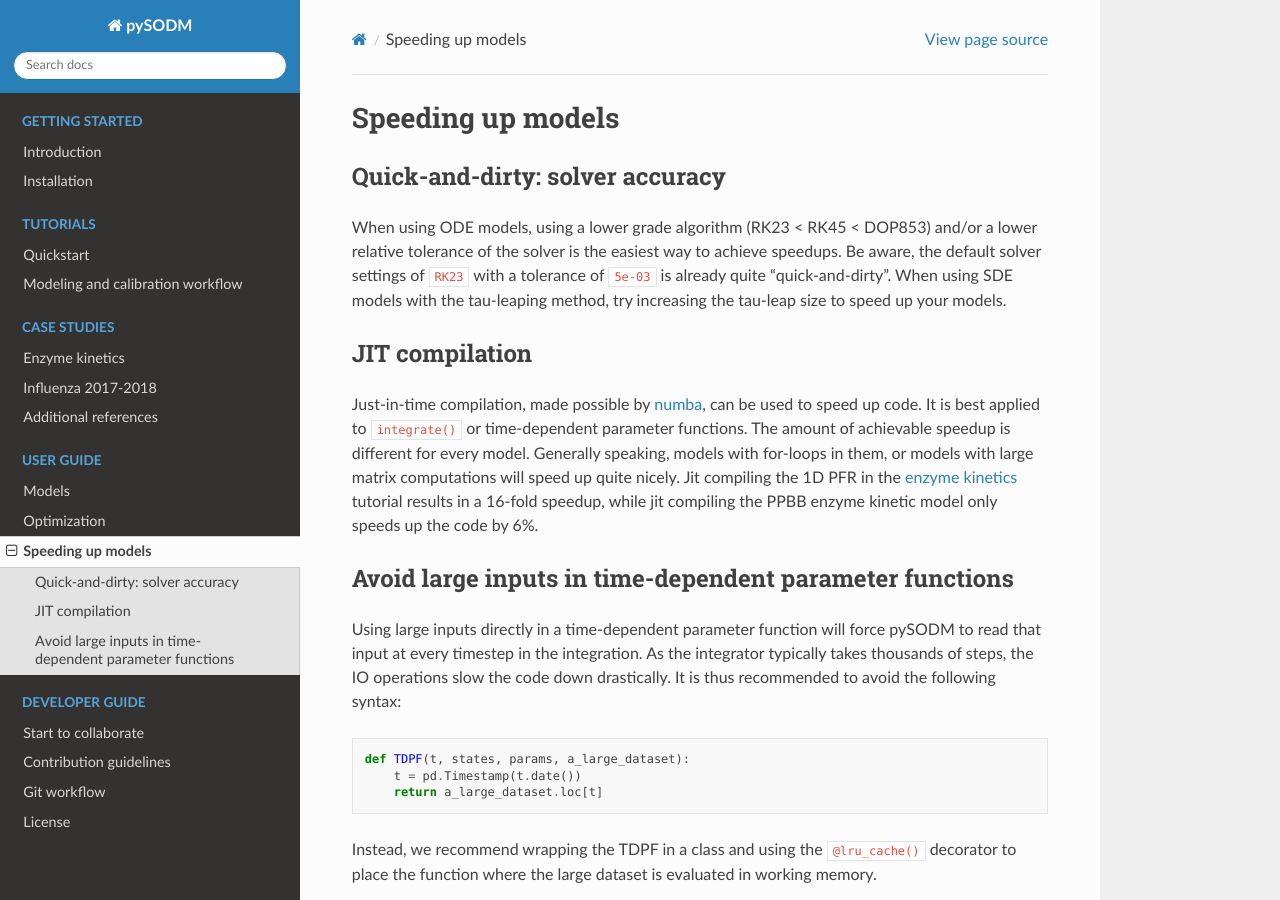
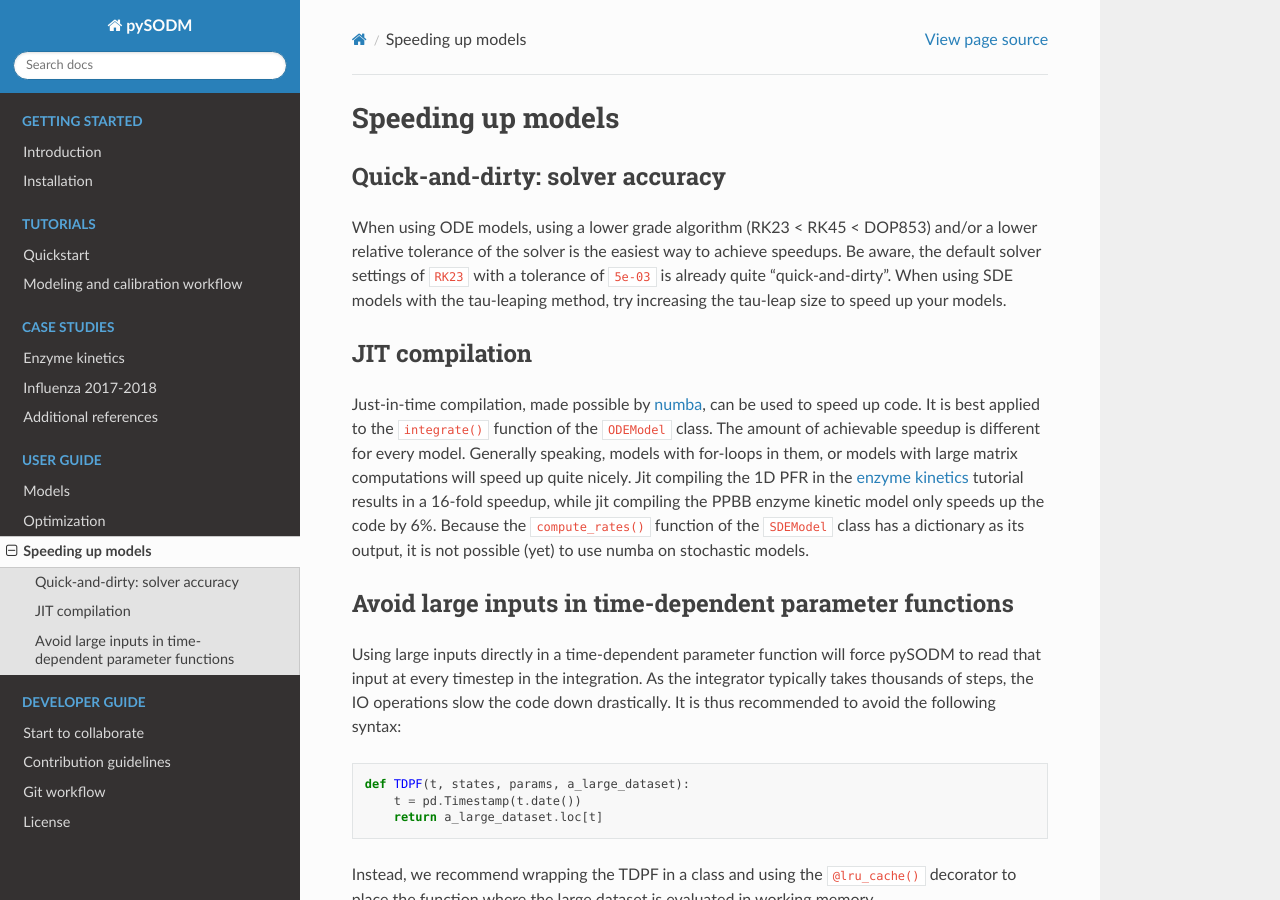
Before and after one commit to twallema/pySODM, a Sphinx documentation site: the page built from docs/speedup.md, in a window 1280 px wide and 900 px high. Built offline with Sphinx 7.4.7 and the Read the Docs theme 2.0.0, drawn with Linux system fonts in a browser that asks for light colours.

Commit message:
update speedup with warning that numba cannot be used on SDEModel yet

```diff
--- a/docs/speedup.md
+++ b/docs/speedup.md
@@ -6,7 +6,7 @@
 
 ### JIT compilation
 
-Just-in-time compilation, made possible by [numba](https://numba.pydata.org/), can be used to speed up code. It is best applied to `integrate()` or time-dependent parameter functions. The amount of achievable speedup is different for every model. Generally speaking, models with for-loops in them, or models with large matrix computations will speed up quite nicely. Jit compiling the 1D PFR in the [enzyme kinetics](enzyme_kinetics.md) tutorial results in a 16-fold speedup, while jit compiling the PPBB enzyme kinetic model only speeds up the code by 6%.
+Just-in-time compilation, made possible by [numba](https://numba.pydata.org/), can be used to speed up code. It is best applied to the `integrate()` function of the `ODEModel` class. The amount of achievable speedup is different for every model. Generally speaking, models with for-loops in them, or models with large matrix computations will speed up quite nicely. Jit compiling the 1D PFR in the [enzyme kinetics](enzyme_kinetics.md) tutorial results in a 16-fold speedup, while jit compiling the PPBB enzyme kinetic model only speeds up the code by 6%. Because the `compute_rates()` function of the `SDEModel` class has a dictionary as its output, it is not possible (yet) to use numba on stochastic models.
 
 ### Avoid large inputs in time-dependent parameter functions
 
```
